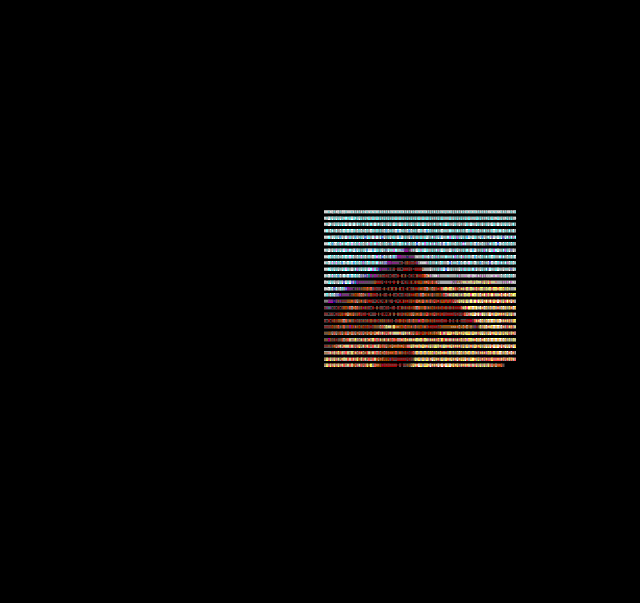
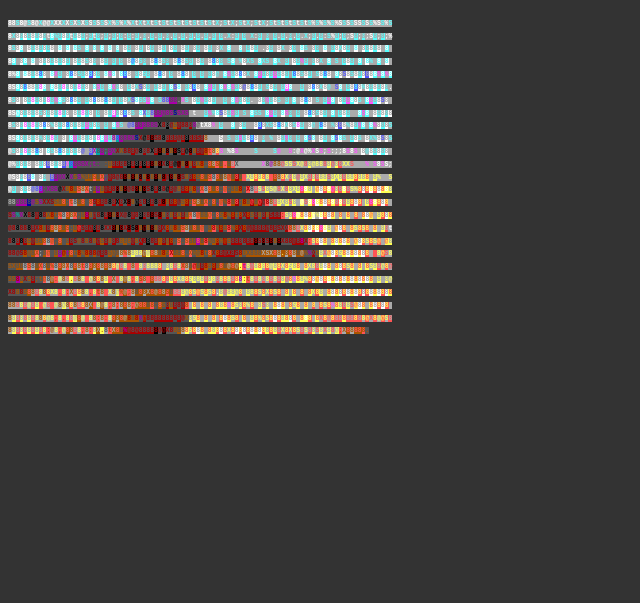
Before and after one commit to wueson/.github.io, a plain HTML site: page index.html in a window 1280 px wide. Shown: the whole page, without its empty margins (0-640 px from the left). Drawn offline with Linux system fonts and the light colour scheme.

Commit message:
Aktualisieren von index.html

```diff
--- a/index.html
+++ b/index.html
@@ -7,32 +7,16 @@
     body {
         margin: 0;
         padding: 0;
-            background: #000;
-            display: flex;
-            justify-content: center;
-            align-items: center;
+        background: #333; /* Hier deine Wunschfarbe (z.B. #333 für Dunkelgrau) */
+    }
+    iframe {
+        width: 100vw;
         height: 100vh;
-            overflow: hidden;
-        }
-
-        /* Der Container für das ASCII-Bild */
-        .ascii-container {
-            width: 100%;
-            height: 100%;
-            display: flex;
-            justify-content: center;
-            align-items: center;
-        }
-
-        iframe {
-            width: 100%;
-            height: 100%;
         border: none;
-            /* Der Trick: Skaliert den gesamten Inhalt des iframes */
-            transform: scale(0.5); /* Startwert, falls das Bild zu groß ist */
-            transform-origin: center;
+        background: transparent; /* Lässt den Hintergrund der index.html durchscheinen */
     }
 </style>
+
 </head>
 <body>
 
```
Lines whose indentation alone changed are shown as unchanged.
